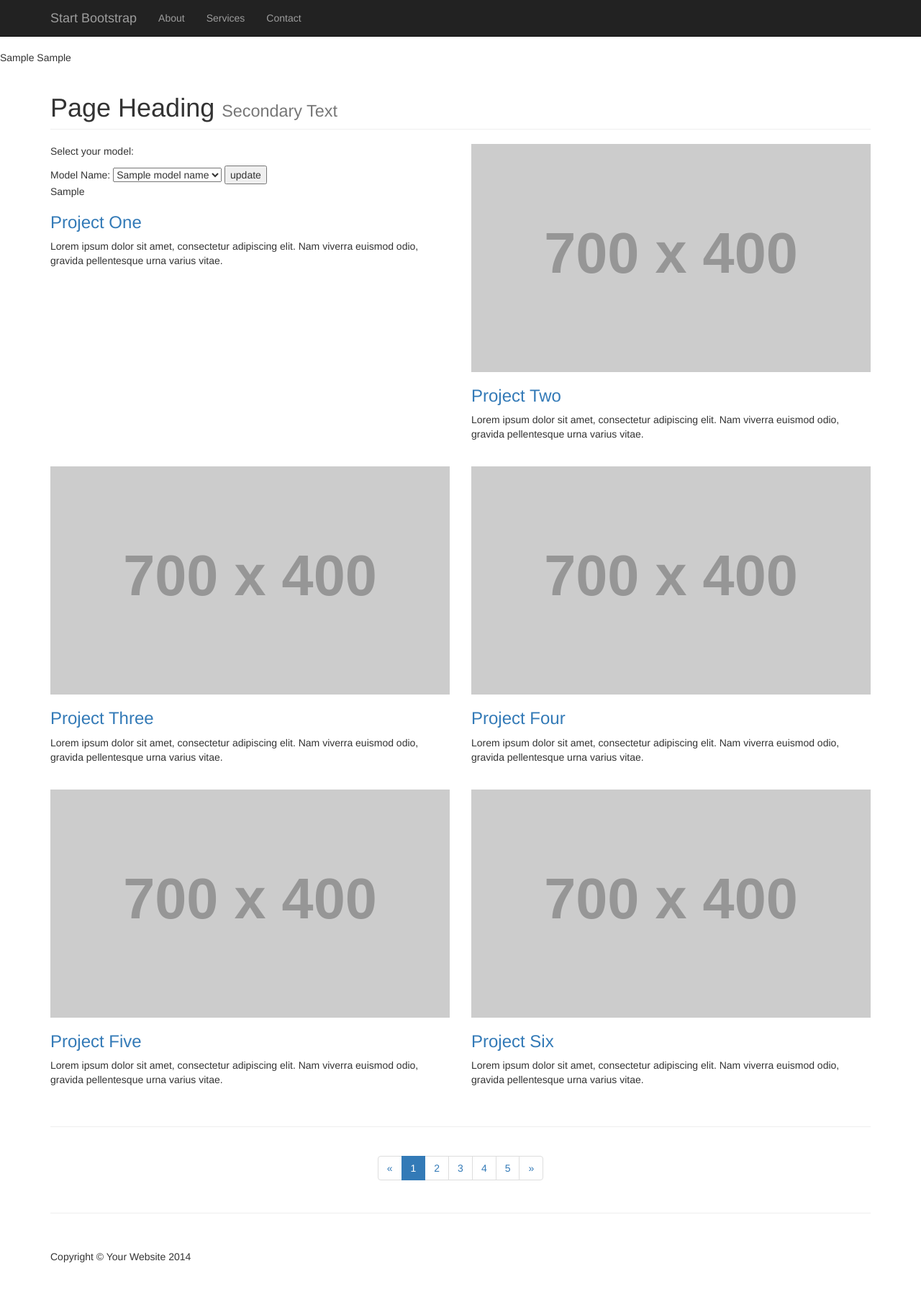
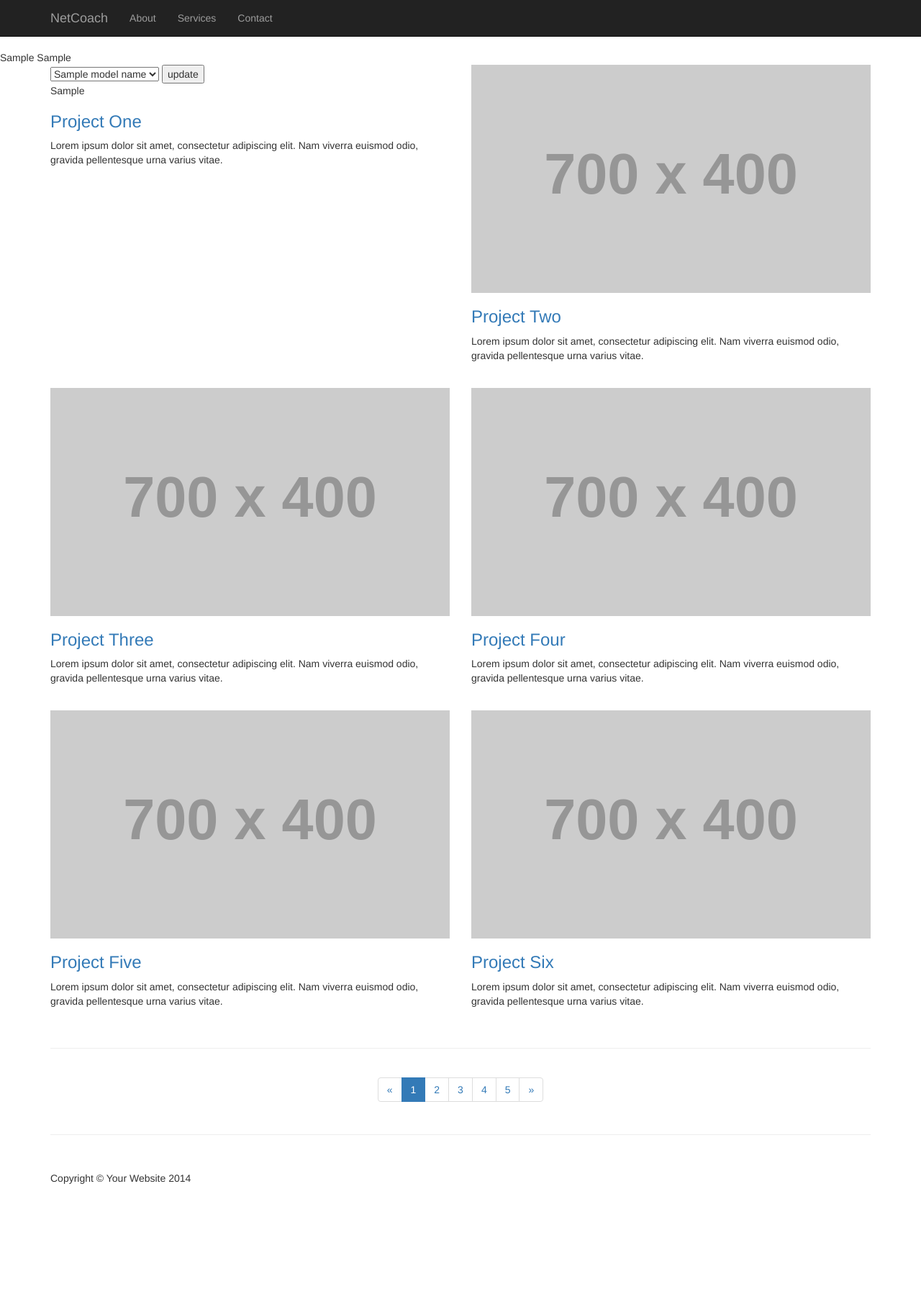
Before and after one commit to jayhack/netcoach, a Flask app: template templates/index.html in a window 1280 px wide. Shown: the whole page at 72% size. After the commit the page ends 1645 px from the top, so only its background shows below. Run offline with Flask 2, Linux system fonts and the light colour scheme; the template is opened without the code that fills it: most values are stand-ins (such as "Sample title", 1, 10 or a date in 2020); grey boxes labelled with a size stand in for pictures from a placeholder-image service; parts of the project's set-up code (start-up, migrations or seed data) failed here and were passed over; some libraries are stand-ins or nearby versions.

Commit message:
cleaned up CSS a bit; need to color lines, fill in blank charts, etc.

```diff
--- a/server.py
+++ b/server.py
@@ -29,7 +29,12 @@ def plot():
     loss_records = mt.get_records('loss')
     acc_records = mt.get_records('accuracy')
 
-    fig = figure(title='{} Loss'.format(model_name))
+    fig = figure(
+                # title='{}'.format(model_name),
+                tools='pan,wheel_zoom,reset',
+                plot_width=500,
+                plot_height=300
+                )
     fig.line(range(len(loss_records)), loss_records['data'])
     fig.line(range(len(acc_records)), acc_records['data'])
 
--- a/templates/index.html
+++ b/templates/index.html
@@ -9,7 +9,7 @@
     <meta name="description" content="">
     <meta name="author" content="">
 
-    <title>2 Col Portfolio - Start Bootstrap Template</title>
+    <title>NetCoach - Visualizing Live Neural Net Training</title>
 
     <!-- Bootstrap Core CSS -->
     <link href="{{ url_for('static', filename='css/bootstrap.min.css') }}", rel="stylesheet">
@@ -42,7 +42,7 @@
                     <span class="icon-bar"></span>
                     <span class="icon-bar"></span>
                 </button>
-                <a class="navbar-brand" href="#">Start Bootstrap</a>
+                <a class="navbar-brand" href="#">NetCoach</a>
             </div>
             <!-- Collect the nav links, forms, and other content for toggling -->
             <div class="collapse navbar-collapse" id="bs-example-navbar-collapse-1">
@@ -66,16 +66,6 @@
     <!-- Page Content -->
     <div class="container">
 
-        <!-- Page Header -->
-        <div class="row">
-            <div class="col-lg-12">
-                <h1 class="page-header">Page Heading
-                    <small>Secondary Text</small>
-                </h1>
-            </div>
-        </div>
-        <!-- /.row -->
-
         <!-- Projects Row -->
         <div class="row">
             <div class="col-md-6 portfolio-item">
@@ -84,9 +74,7 @@
 
 
 
-                <p> Select your model: </p>
                 <form name="color_button" method='GET'>
-                    Model Name:
                     <select name="model_name">
                         {% for m in model_names %}
                         <option value="{{ m }}">{{ m }}</option>
```
Also changed, not shown: data/test_db.sqlite.
